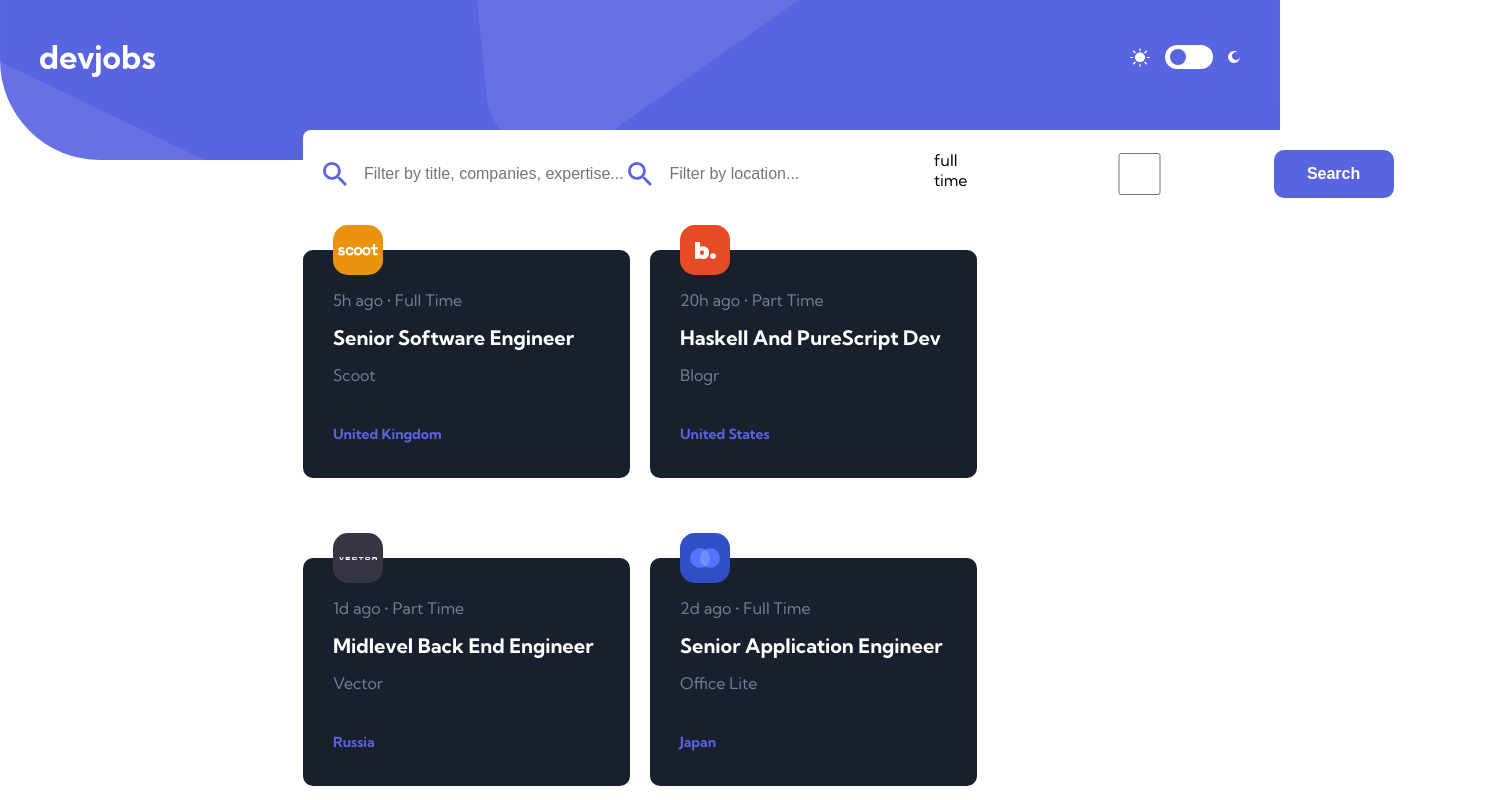
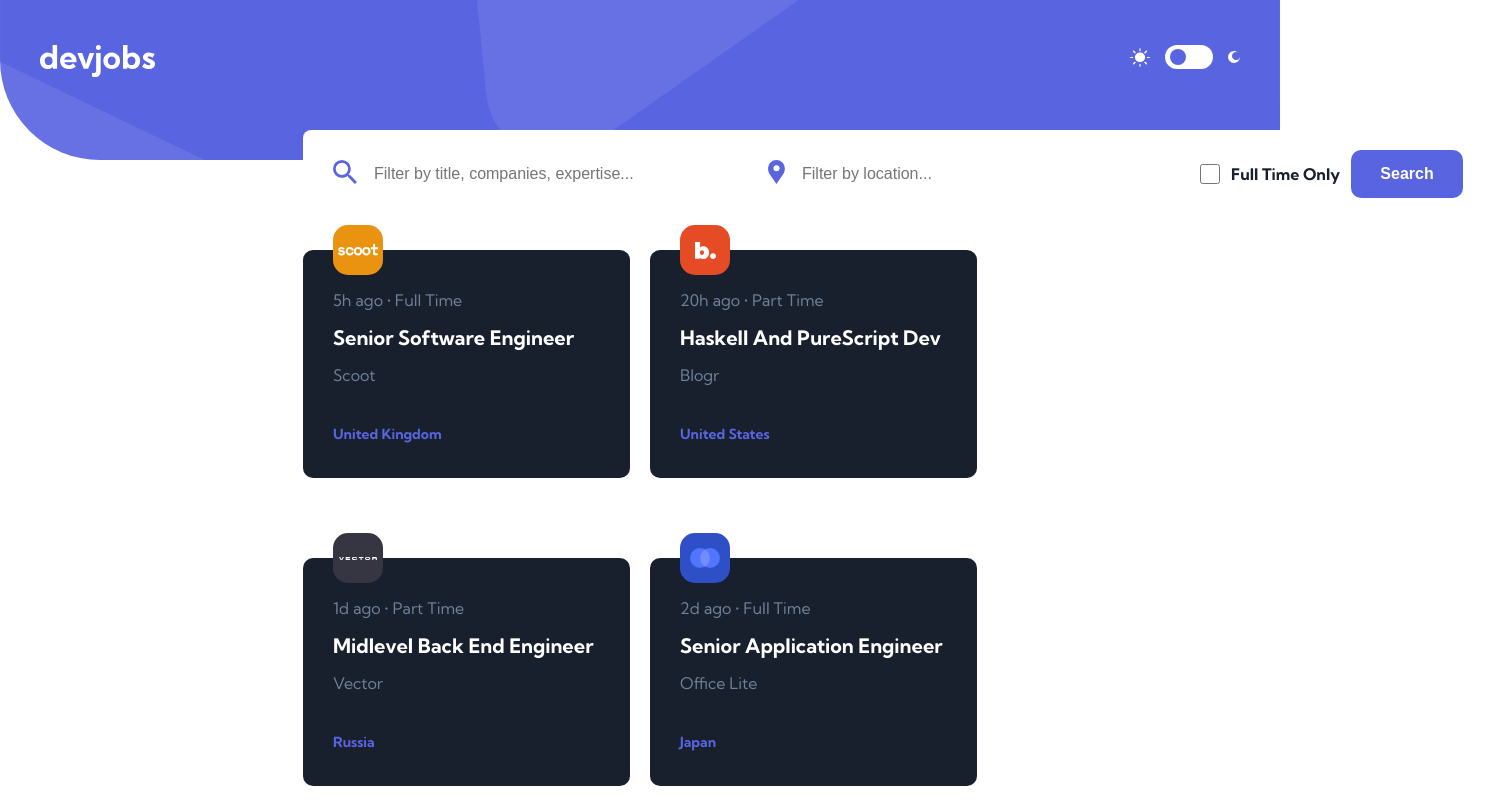
Before and after one commit to JodieAddis/dev-jobs, a React (Vite) app: page / in a window 1280 px wide. Shown: the top 800 px of the page, 1503 px wide, since content can reach past the window. Built offline with nearby package versions, Linux system fonts and the light colour scheme.

Commit message:
design of the desktop filter

```diff
--- a/public/sass/style.scss
+++ b/public/sass/style.scss
@@ -88,6 +88,7 @@ main {
     @media (min-width: 1400px) {
       grid-template-columns: 1fr 1fr 1fr;
       column-gap: 20px;
+      margin-top: 100px;
     }
   }
 }
@@ -131,20 +132,54 @@ main {
   top: 130px;
   .filter_desktop {
     background-color: $white;
-    padding: 20px;
+    padding: 20px 40px 20px 30px;
     border-radius: 8px;
     display: flex;
     flex-direction: row;
-    .icon_filter {
+    justify-content: space-between;
+    width: 1130px;
+    .filter_desktop_container {
+      width: 100%;
+      display: flex;
+      flex-direction: row;
+      justify-content: space-between;
+      .input_container {
         display: flex;
         align-items: center;
-    }
+        align-content: center;
         input {
           border: none;
           width: 270px;
           color: $veryDarkBlue;
           font-size: 16px;
           margin-left: 15px;
+        }
+        .input_location {
+          border-right: 1px solid $grey;
+        }
+      }
+      label {
+        text-transform: capitalize;
+        font-size: 16px;
+        font-weight: 700;
+        margin-left: 8px;
+        color: $veryDarkBlue;
+      }
+      .input_checkbox {
+        width: 155px;
+        display: flex;
+        flex-direction: row;
+        align-items: center;
+      }
+      input[type="checkbox"] {
+        width: 20px;
+        height: 20px;
+        border: none;
+        background-color: $lightGrey;
+      }
+      input[type="checkbox"]::before {
+        background-color: $violet;
+      }
     }
     .filter_btn {
       @include button(123px, 48px, $violet, 10px);
@@ -153,7 +188,7 @@ main {
       text-transform: capitalize;
       font-size: 16px;
       &:hover {
-        background-color: $lightViolet;
+        background-color: #5964e0;
         cursor: pointer;
       }
     }
--- a/src/components/DevJob/DevJobCard/index.tsx
+++ b/src/components/DevJob/DevJobCard/index.tsx
@@ -32,7 +32,7 @@ const Component = () => {
         );
       }
     }
-    // Mettre à jour jobName avec les données filtrées
+    // Mise à jour de jobName avec les données filtrées
     setDevJob(filteredData);
   };
 
--- a/src/components/Filter/FilterDesktop/index.tsx
+++ b/src/components/Filter/FilterDesktop/index.tsx
@@ -7,7 +7,7 @@ interface filterProps {
   iconLocation: ReactNode;
 }
 
-const Component = ({ onSearch, iconSearch }: filterProps) => {
+const Component = ({ onSearch, iconSearch, iconLocation }: filterProps) => {
   const [position, setPosition] = useState<string>("");
   const [location, setLocation] = useState<string>("");
   const [contract, setContract] = useState<boolean>(false);
@@ -17,6 +17,8 @@ const Component = ({ onSearch, iconSearch }: filterProps) => {
 
   return (
     <div className="filter_desktop">
+      <div className="filter_desktop_container">
+        <div className="input_container">
           <span className="icon_filter">{iconSearch}</span>
           <input
             type="text"
@@ -24,19 +26,25 @@ const Component = ({ onSearch, iconSearch }: filterProps) => {
             value={position}
             onChange={(e) => setPosition(e.target.value)}
           />
-      <span className="icon_filter">{iconSearch}</span>
+        </div>
+        <div className="input_container input_location">
+          <span className="icon_filter">{iconLocation}</span>
           <input
             type="text"
             placeholder="Filter by location..."
             value={location}
             onChange={(e) => setLocation(e.target.value)}
           />
-      <label>full time</label>
+        </div>
+        <div className="input_checkbox">
           <input
             type="checkbox"
             checked={contract}
             onChange={(e) => setContract(e.target.checked)}
           />
+          <label>full time only</label>
+        </div>
+      </div>
       <Button content="search" onclick={handleSearchClick} css="filter_btn" />
     </div>
   );
```
Lines whose indentation alone changed are shown as unchanged.
